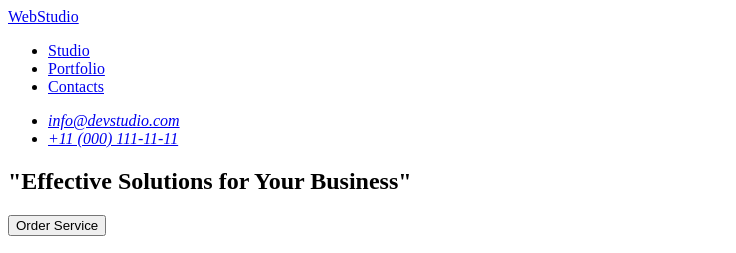
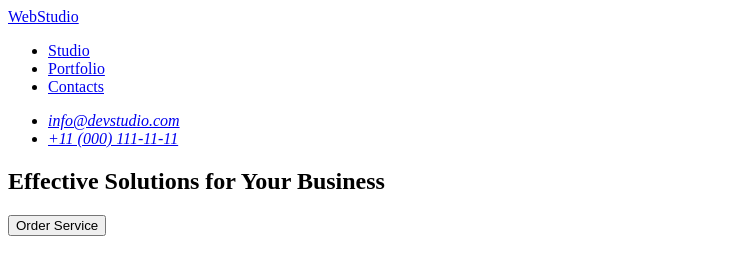
Before and after one commit to Braindodge/goit-markup-hw-01, a plain HTML site: page index.html in a window 1280 px wide. Shown: the top 253 px of the page, without its empty margins (0-736 px from the left). Drawn offline with Linux system fonts and the light colour scheme.

Commit message:
project done

```diff
--- a/index.html
+++ b/index.html
@@ -25,7 +25,7 @@
 
     <main>
       <section class="hero">
-        <h1>"Effective Solutions for Your Business"</h1>
+        <h1>Effective Solutions for Your Business</h1>
         <button type="button">Order Service</button>
       </section>
 
```
